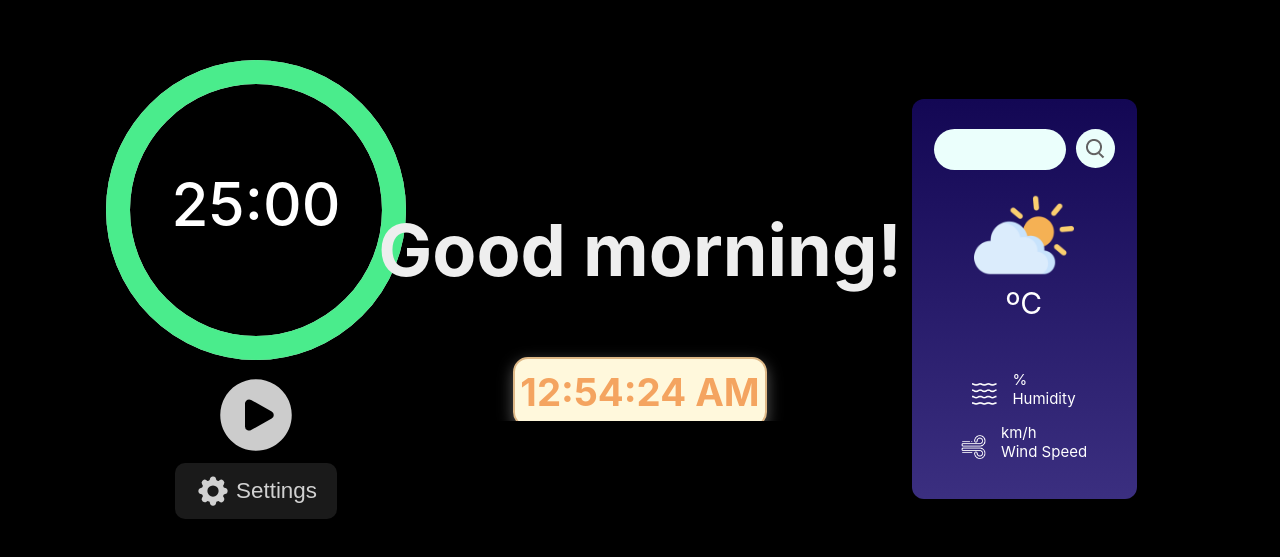
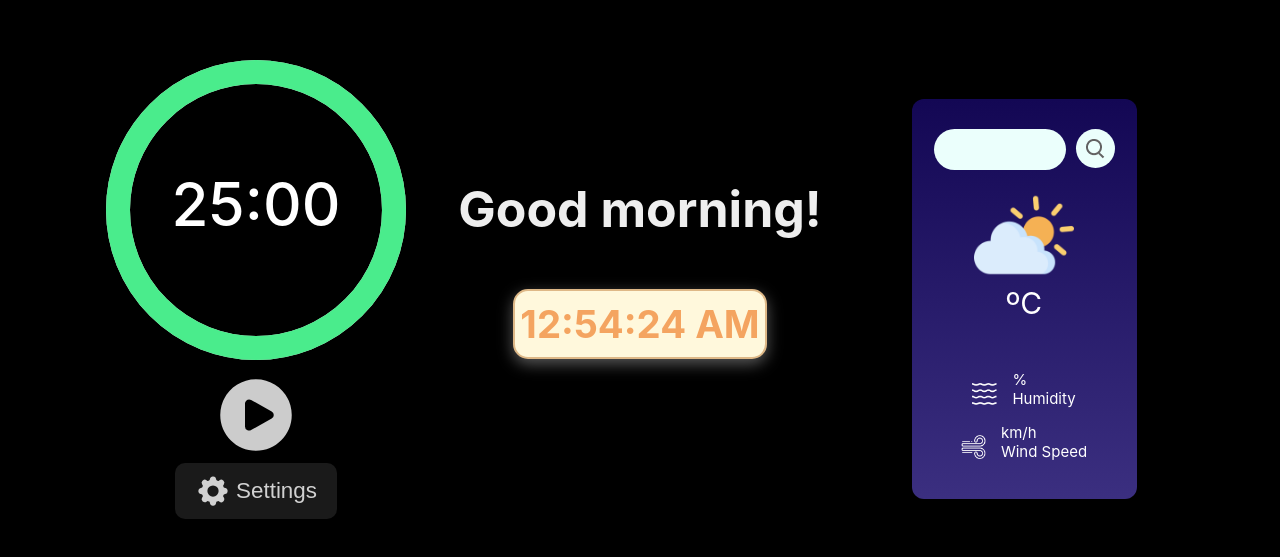
Before and after one commit to ZeendaBean24/Nocrastinator, a React (Create React App) app: page / in a window 1280 px wide. Shown: the part 111-668 px from the top of the page. Built offline with nearby package versions, Linux system fonts and the light colour scheme.

Commit message:
Resize greeting fontsize, fix greeting container height

```diff
--- a/public/index.html
+++ b/public/index.html
@@ -24,7 +24,7 @@
       work correctly both with client-side routing and a non-root public URL.
       Learn how to configure a non-root public URL by running `npm run build`.
     -->
-    <title>React App</title>
+    <title>Focus!</title>
   </head>
   <body>
     <noscript>You need to enable JavaScript to run this app.</noscript>
--- a/src/App.js
+++ b/src/App.js
@@ -13,6 +13,7 @@ import Greeting from './Components/Greeting';
 // Greeting: update using state
 // Naming best practices
 // How to overflow text into side divs
+// *****Rename new tab to FOCUS
 
 
 function App() {
--- a/src/Components/Clock/styles.js
+++ b/src/Components/Clock/styles.js
@@ -2,7 +2,7 @@ import styled from "styled-components";
 
 export const ClockContainer = styled.div`
     width: auto;
-    height: 10vh;
+    height: 20vh;
     overflow: hidden;
     text-align: center;
 `
--- a/src/Components/Greeting/styles.js
+++ b/src/Components/Greeting/styles.js
@@ -3,5 +3,5 @@ import styled from "styled-components";
 export const GreetingContainer = styled.h1`
     text-align: center;
     word-wrap: break-word;
-    font-size: 72px;
+    font-size: 50px;
 `
```
Also changed, not shown: public/manifest.json, 8 other files (tests, documents, lock files or other folders).
